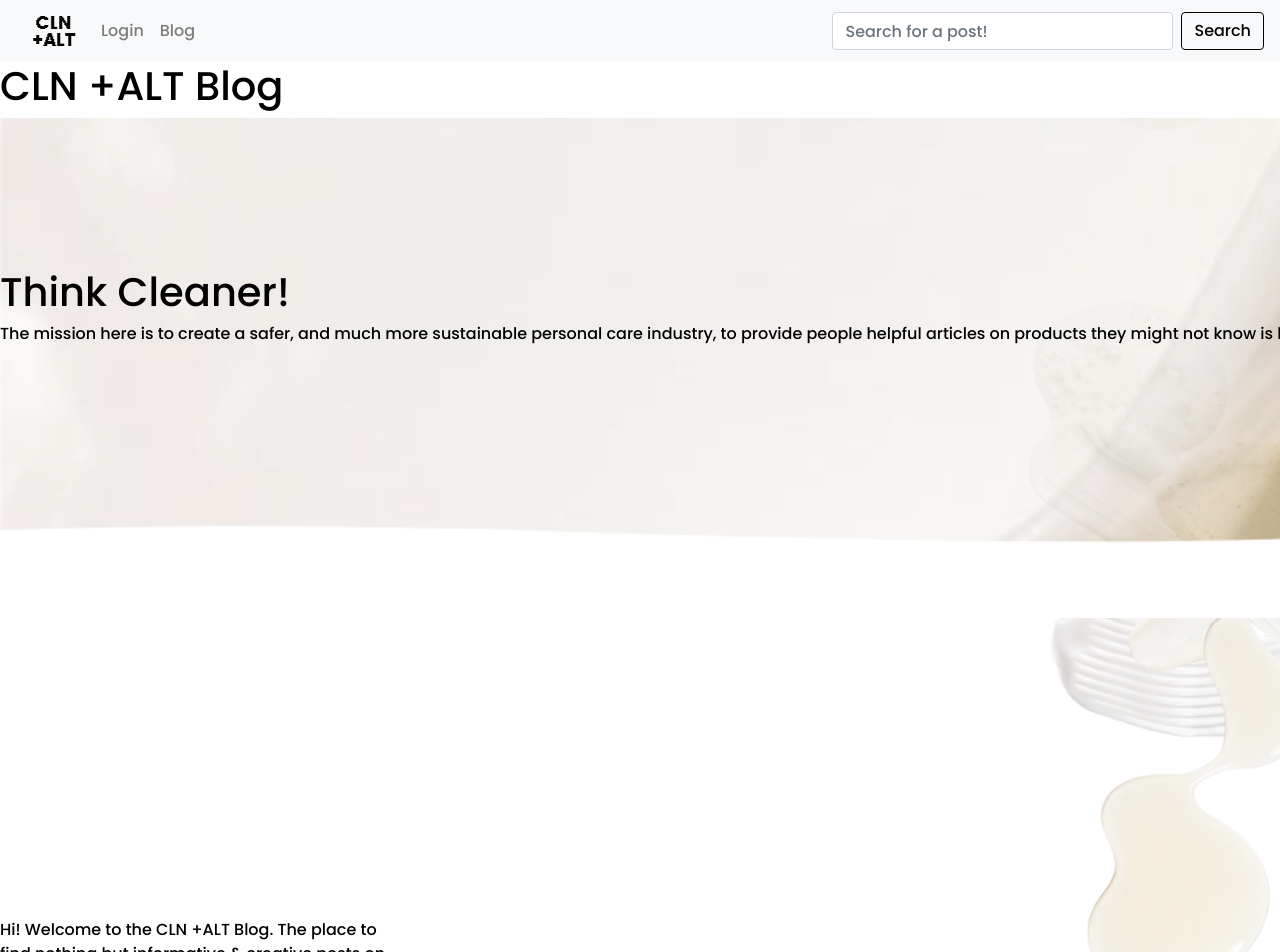
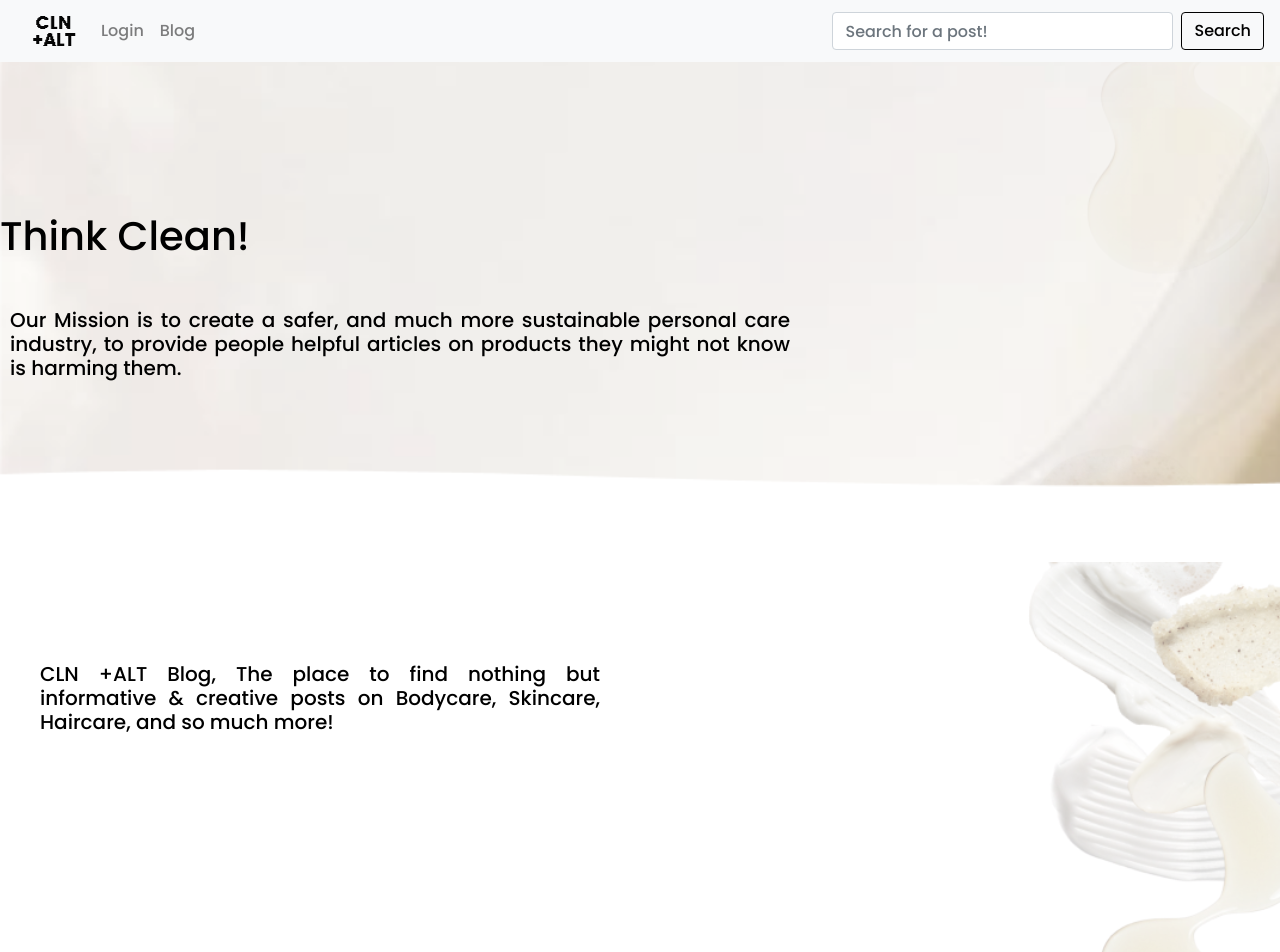
Before and after one commit to kendrinab/kendra-b-final-project, a React (Create React App) app in the folder client/: page /home in a window 1280 px wide. Shown: the top 952 px of the page. Built offline with nearby package versions, Linux system fonts and the light colour scheme.

Commit message:
adjusted CSS in Home Page

```diff
--- a/client/src/App.css
+++ b/client/src/App.css
@@ -49,6 +49,7 @@ HOME
   position: absolute;
   padding-top: 150px;
 }
+
 .curved-photo {
   position: absolute;
   bottom: 0;
@@ -62,20 +63,33 @@ HOME
   background-size: 35%;
   background-position: bottom right;
   flex-direction: column;
+  padding-top: 400px;
+}
+
+.top-home-h6 {
+  display: flex;
+  padding: 10px;
+  padding-top: 40px;
+  width: 800px;
+  justify-content: space-between;
+  text-align: justify;
 }
 
 .p1 {
-  display: flex;
-  align-items: center;
-  height: 70px;
+  /* background-image: url(./images/sidebackground.png);
+  background-repeat: repeat-y;
+  background-size: 50%;
+  background-position: bottom right; */
+  height: 700px;
   top: 700px;
   flex-wrap: wrap;
-  width: 400px;
-  align-items: center;
-  padding-top: 800px;
+  width: 600px;
+  padding-left: 40px;
+  padding-top: 200px;
   padding-bottom: 100px;
   flex-direction: column;
   float: center;
+  text-align: justify;
 }
 
 /*===================
--- a/client/src/pages/Home.jsx
+++ b/client/src/pages/Home.jsx
@@ -4,26 +4,25 @@ import WaveImage from '../images/wave.png';
 const Home = () => {
   return (
     <div id="homepage">
-      <h1>CLN +ALT Blog</h1>
+      {/* <h4>CLN +ALT Blog</h4> */}
       <section>
         <div className="top-container">
-          <h1>Think Cleaner!</h1>
-          <h6>
-            The mission here is to create a safer, and much more sustainable
-            personal care industry, to provide people helpful articles on
-            products they might not know is harming them.
-          </h6>
+          <h1>Think Clean!</h1>
+          <h5 className="top-home-h6">
+            Our Mission is to create a safer, and much more sustainable personal
+            care industry, to provide people helpful articles on products they
+            might not know is harming them.
+          </h5>
           <img src={WaveImage} alt="" className="curved-photo" />
         </div>
       </section>
       <section>
         <div className="home-info">
           <section>
-            <p className="p1">
-              Hi! Welcome to the CLN +ALT Blog. The place to find nothing but
-              informative & creative posts on Bodycare, Skincare, Haircare, and
-              so much more!
-            </p>
+            <h5 className="p1">
+              CLN +ALT Blog, The place to find nothing but informative &
+              creative posts on Bodycare, Skincare, Haircare, and so much more!
+            </h5>
           </section>
         </div>
       </section>
```
Also changed, not shown: 1 other file (tests, documents, lock files or other folders).
